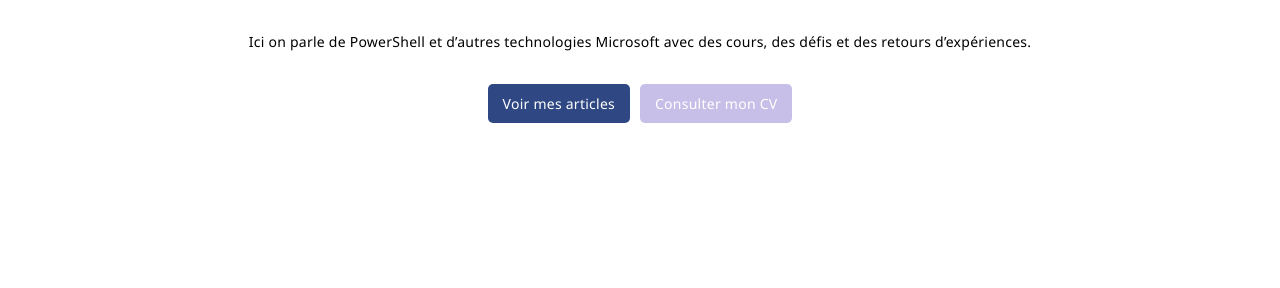
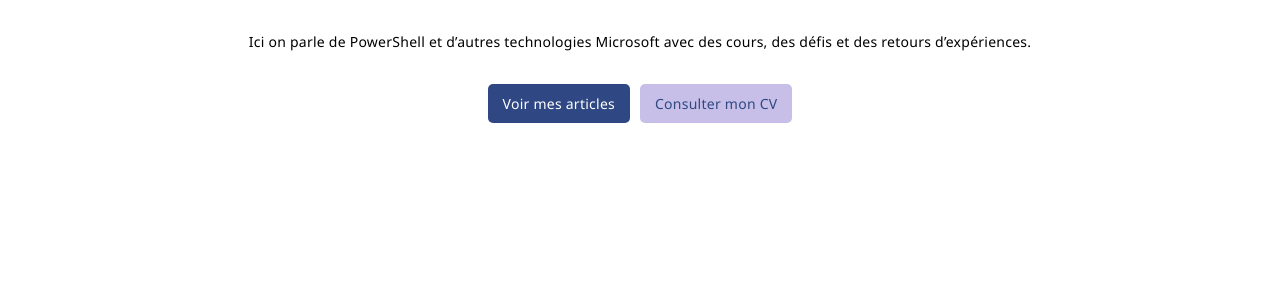
Before and after one commit to leobouard/leobouard.github.io, a Jekyll site: the page built from index.md, in a window 1280 px wide. Shown: the part 481-769 px from the top of the page. Built offline with Jekyll 4.4.1, drawn with Linux system fonts in a browser that asks for light colours; nearby versions of some CDN libraries; some web fonts are replaced; our own code applies the rules of GitHub Pages for plain Markdown files.

Commit message:
Update homepage.scss

```diff
--- a/assets/css/homepage.scss
+++ b/assets/css/homepage.scss
@@ -51,10 +51,16 @@
 
 ul > li:first-child > a {
     background: var(--primary);
+    color: var(--textbg)
 }
 
 ul > li:last-child > a {
     background: var(--secondary);
+    color: var(--primary)
+}
+
+ul > li > a:hover {
+    background-color: rgba(0,0,0,0.1);
 }
 
 footer {
```
